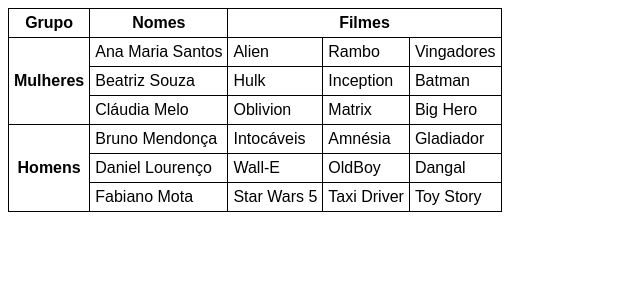
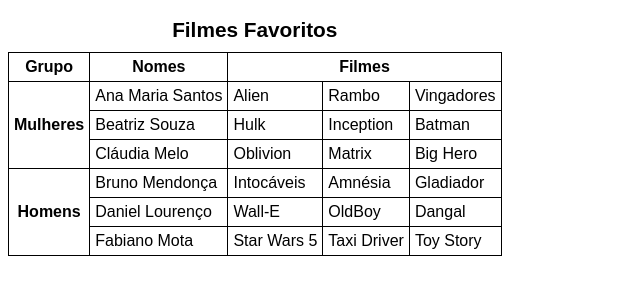
Before and after one commit to karll0s/html-css, a plain HTML site: page exercícios/ex023/tabela004.html in a window 1280 px wide. Shown: the whole page, without its empty margins (0-640 px from the left). Drawn offline with Linux system fonts and the light colour scheme.

Commit message:
Update tabela004.html

```diff
--- a/exercícios/ex023/tabela004.html
+++ b/exercícios/ex023/tabela004.html
@@ -14,12 +14,18 @@
             width: 500;
         }
 
-        td {
+        caption {
+            font-size: 1.3em;
+            font-weight: bold;
+            padding: 10px;
+        }
+
+        td, th {
             border: 1px solid black;
             padding: 5px;
         }
 
-        .coluna, .linha {
+        th {
             font-weight: bold;
             text-align: center;
         }
@@ -27,16 +33,17 @@
 </head>
 <body>
     <table>
+        <caption>Filmes Favoritos</caption>
         <thead>
             <tr>
-                <td class="coluna">Grupo</td>
-                <td class="coluna">Nomes</td>
-                <td colspan="3" class="coluna">Filmes</td>
+                <th scope="col">Grupo</td>
+                <th scope="col">Nomes</td>
+                <th scope="colgroup" colspan="3">Filmes</td>
             </tr>
         </thead>
         <tbody>
             <tr>
-                <td rowspan="3" class="linha">Mulheres</td>
+                <th scope="rowgroup" rowspan="3">Mulheres</td>
                 <td>Ana Maria Santos</td>
                 <td>Alien</td>
                 <td>Rambo</td>
@@ -55,7 +62,7 @@
                 <td>Big Hero</td>
             </tr>
             <tr>
-                <td rowspan="3" class="linha">Homens</td>
+                <th scope="rowgroup" rowspan="3">Homens</td>
                 <td>Bruno Mendonça</td>
                 <td>Intocáveis</td>
                 <td>Amnésia</td>
```
